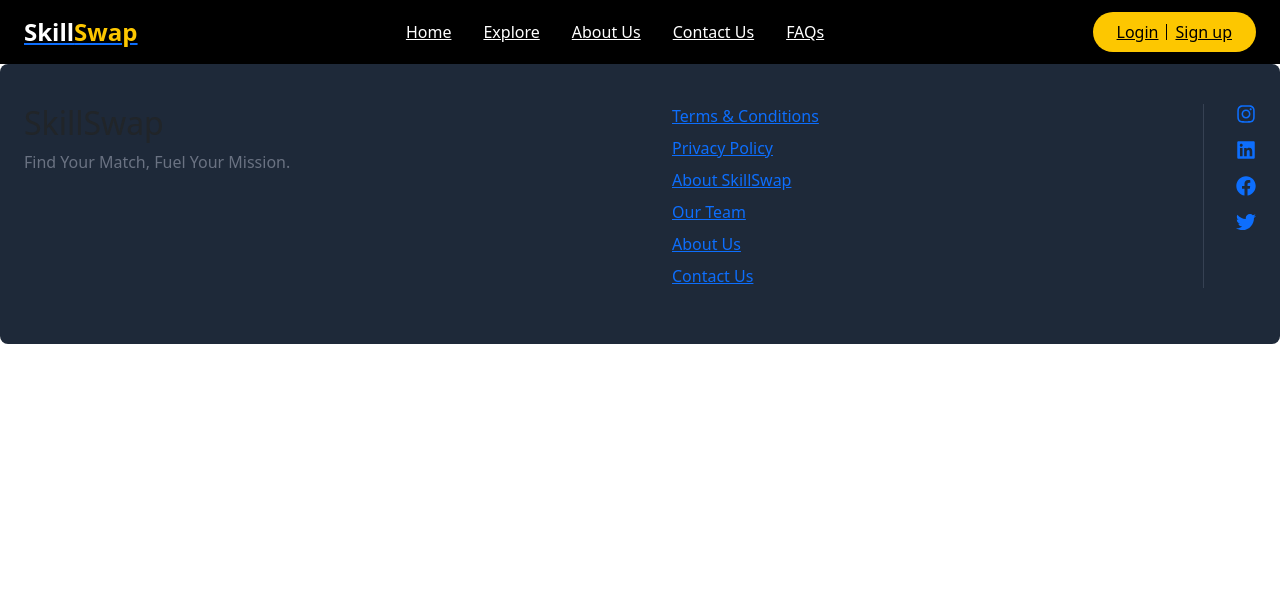
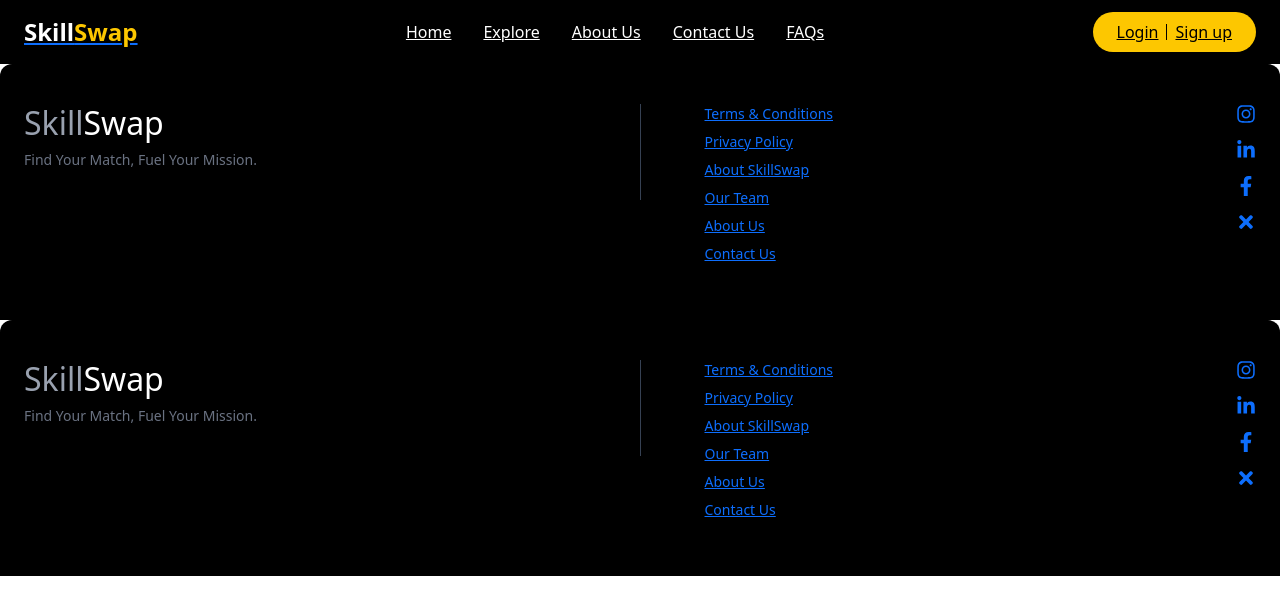
Before and after one commit to abhaypatidar3/Minor-2, a React (Vite) app in the folder frontend/: page /footer in a window 1280 px wide. Shown: the top 614 px of the page. Built offline with nearby package versions, Linux system fonts and the light colour scheme.

Commit message:
working with the foooter section

```diff
--- a/frontend/src/App.jsx
+++ b/frontend/src/App.jsx
@@ -23,6 +23,7 @@ export default function App() {
           <Route path="/exploreProfile" element={<ExploreProfile />} />
           <Route path="/updateProfile"  element={<UpdateProfile />} />
           <Route path="/profilereview"  element={<ProfileReviews />} />
+          <Route path="/footer"  element={<Footer />} />
         </Routes>
       </main>
 
--- a/frontend/src/components/Footer.jsx
+++ b/frontend/src/components/Footer.jsx
@@ -1,34 +1,66 @@
-import React from 'react';
-import { FaInstagram, FaLinkedin, FaFacebook, FaTwitter } from 'react-icons/fa';
+import React from "react";
+import {
+  FaInstagram,
+  FaLinkedinIn,
+  FaFacebookF,
+  FaTimes,
+} from "react-icons/fa";
 
 const Footer = () => {
   return (
-    <footer className="bg-gray-800 rounded-lg ">
-      <div className="max-w-7xl mx-auto px-4 py-10 flex flex-col md:flex-row items-start">
-        {/* Left Section */}
+    <footer className="bg-black text-white px-6 py-10 rounded-t-xl">
+      <div className="max-w-7xl mx-auto flex flex-col md:flex-row items-start">
+        {/* Left section */}
         <div className="md:w-1/2 mb-8 md:mb-0">
-          <h2 className="text-6xl font-bold text-gray-300">SkillSwap</h2>
-          <p className="mt-2 text-gray-500">Find Your Match, Fuel Your Mission.</p>
+          <h2 className="text-5xl font-bold">
+            <span className="text-gray-400">Skill</span>
+            Swap
+          </h2>
+          <p className="mt-2 text-sm text-gray-500">
+            Find Your Match, Fuel Your Mission.
+          </p>
         </div>
 
-        {/* Divider and Links + Social Icons */}
-        <div className="md:w-2/4 flex">
-          {/* Links Column */}
-          <ul className="flex-1 space-y-2 pr-8 border-r border-gray-700">
-            <li><a href="#" className="text-gray-400 hover:text-white">Terms &amp; Conditions</a></li>
-            <li><a href="#" className="text-gray-400 hover:text-white">Privacy Policy</a></li>
-            <li><a href="#" className="text-gray-400 hover:text-white">About SkillSwap</a></li>
-            <li><a href="#" className="text-gray-400 hover:text-white">Our Team</a></li>
-            <li><a href="#" className="text-gray-400 hover:text-white">About Us</a></li>
-            <li><a href="#" className="text-gray-400 hover:text-white">Contact Us</a></li>
+        {/* center divider */}
+        <div className="hidden md:block h-24 border-l border-gray-700 mx-8" />
+
+        {/* Right section */}
+        <div className="md:w-1/2 flex">
+          {/* Links */}
+          <ul className="flex-1 space-y-2 text-sm">
+            {[
+              "Terms & Conditions",
+              "Privacy Policy",
+              "About SkillSwap",
+              "Our Team",
+              "About Us",
+              "Contact Us",
+            ].map((text) => (
+              <li key={text}>
+                <a
+                  href="#"
+                  className="text-gray-400 hover:text-white transition-colors"
+                >
+                  {text}
+                </a>
+              </li>
+            ))}
           </ul>
 
-          {/* Social Icons Column */}
-          <div className="flex flex-col justify-start items-center ml-8 space-y-4">
-            <a href="#" className="text-gray-400 hover:text-white text-xl"><FaInstagram /></a>
-            <a href="#" className="text-gray-400 hover:text-white text-xl"><FaLinkedin /></a>
-            <a href="#" className="text-gray-400 hover:text-white text-xl"><FaFacebook /></a>
-            <a href="#" className="text-gray-400 hover:text-white text-xl"><FaTwitter /></a>
+          {/* Social icons */}
+          <div className="flex flex-col ml-8 space-y-4 text-xl">
+            <a href="#" className="text-gray-400 hover:text-white">
+              <FaInstagram />
+            </a>
+            <a href="#" className="text-gray-400 hover:text-white">
+              <FaLinkedinIn />
+            </a>
+            <a href="#" className="text-gray-400 hover:text-white">
+              <FaFacebookF />
+            </a>
+            <a href="#" className="text-gray-400 hover:text-white">
+              <FaTimes />
+            </a>
           </div>
         </div>
       </div>
```
